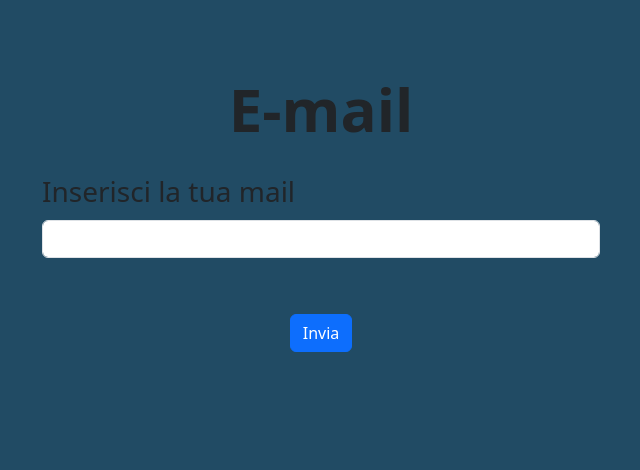
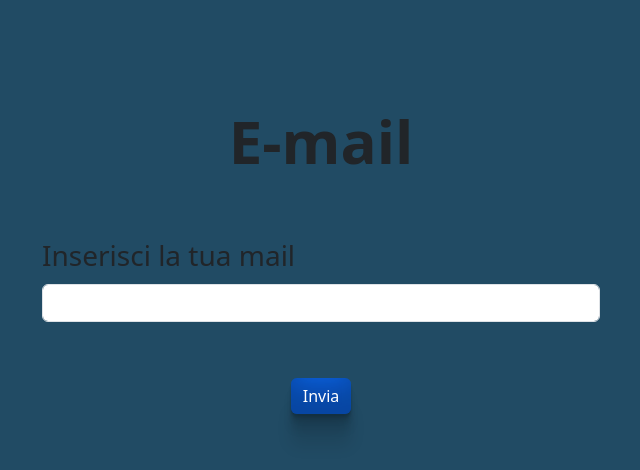
Before and after one commit to MattiaMorriale/js-mail-dadi, a plain HTML site: page e-mail/index.html in a window 1280 px wide. Shown: the whole page, without its empty margins (319-959 px from the left). Drawn offline with nearby package versions, Linux system fonts and the light colour scheme.

Commit message:
ultime modifiche

```diff
--- a/e-mail/css/style.css
+++ b/e-mail/css/style.css
@@ -4,6 +4,10 @@ body{
 
 #title{
     font-size: 60px;
+}
+
+button{
+    box-shadow: rgba(0, 0, 0, 0.17) 0px -23px 25px 0px inset, rgba(0, 0, 0, 0.15) 0px -36px 30px 0px inset, rgba(0, 0, 0, 0.1) 0px -79px 40px 0px inset, rgba(0, 0, 0, 0.06) 0px 2px 1px, rgba(0, 0, 0, 0.09) 0px 4px 2px, rgba(0, 0, 0, 0.09) 0px 8px 4px, rgba(0, 0, 0, 0.09) 0px 16px 8px, rgba(0, 0, 0, 0.09) 0px 32px 16px;
 }
 
 #mail{
--- a/e-mail/index.html
+++ b/e-mail/index.html
@@ -14,7 +14,7 @@
 <body>
     <div class="container">
         <div class="row mt-5 d-flex justify-content-center">
-            <strong class="text-center py-3" id="title">E-mail</strong>
+            <strong class="text-center py-5" id="title">E-mail</strong>
             <form class="d-flex flex-column align-items-center">
                 <label for="exampleInputEmail1" class="form-label fs-3 w-50  ">Inserisci la tua mail</label>
                 <div class="mb-3 d-flex flex-column align-items-center w-50  ">
@@ -25,9 +25,9 @@
                     <strong class="text-danger " id="emailerror"></strong>
                 </div>
             </form>
-            <button type="submit" class="btn btn-primary my-4 w-auto " id="submit">Invia</button>
-            <button type="submit" class="btn btn-success my-4 w-auto " id="avanti">Avanti</button>
-            <button class="btn btn-danger w-auto my-4  " type="button" data-bs-toggle="offcanvas" data-bs-target="#offcanvasScrolling" aria-controls="offcanvasScrolling" id="registrati">Regitrati</button>
+            <button type="submit" class="btn btn-primary my-4 w-auto border-0" id="submit">Invia</button>
+            <button type="submit" class="btn btn-success my-4 w-auto border-0" id="avanti">Avanti</button>
+            <button class="btn btn-danger w-auto my-4 border-0" type="button" data-bs-toggle="offcanvas" data-bs-target="#offcanvasScrolling" aria-controls="offcanvasScrolling" id="registrati">Regitrati</button>
 
             <div class="offcanvas offcanvas-end w-75" data-bs-scroll="true" data-bs-backdrop="false" tabindex="-1" id="offcanvasScrolling" aria-labelledby="offcanvasScrollingLabel">
                 <div class="row mt-4 px-3 ">
```
